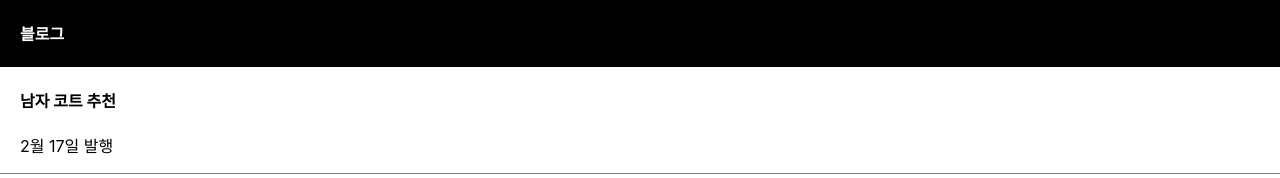
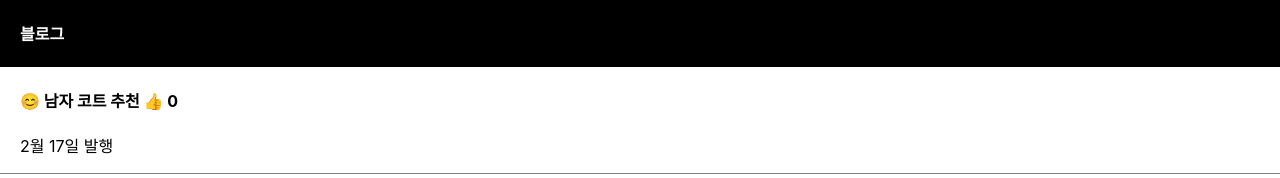
Before and after one commit to kimhsr/react-sample-blog, a React (Create React App) app: page / in a window 1280 px wide. Shown: the top 178 px of the page. Built offline with nearby package versions, Linux system fonts and the light colour scheme.

Commit message:
Link 끄는 기능, onClick 사용, state 변경

```diff
--- a/src/App.js
+++ b/src/App.js
@@ -1,3 +1,6 @@
+// /* eslint-disable */
+// warning 제거
+
 import logo from './logo.svg';
 import './App.css';
 import { useState } from 'react';
@@ -5,7 +8,8 @@ import { useState } from 'react';
 function App() {
 
   let post = '강남 라면 맛집';
-  let [title, b] = useState(['남자 코트 추천', '강남 라면 맛집', '리액트 독학']);
+  let [title, titleChange] = useState(['남자 코트 추천', '강남 라면 맛집', '리액트 독학']);
+  let [like, likeChange] = useState(0);
 
   return (
     <div className="App">
@@ -13,13 +17,17 @@ function App() {
         <h4>블로그</h4>
       </div>
       <div className='list'>
-        <h4>{ title[0] }</h4>
+        <h4><span onClick={ () => {
+          titleChange(['여자 코트 추천', '강남 라면 맛집', '리액트 독학'])
+          } }>😊</span> { title[0] } <span onClick={ ()=>{likeChange(like + 1) } }>👍</span> { like } </h4>
         <p>2월 17일 발행</p>
       </div>
+
       <div className='list'>
         <h4>{ title[1] }</h4>
         <p>2월 17일 발행</p>
       </div>
+
       <div className='list'>
         <h4>{ title[2] }</h4>
         <p>2월 17일 발행</p>
```
